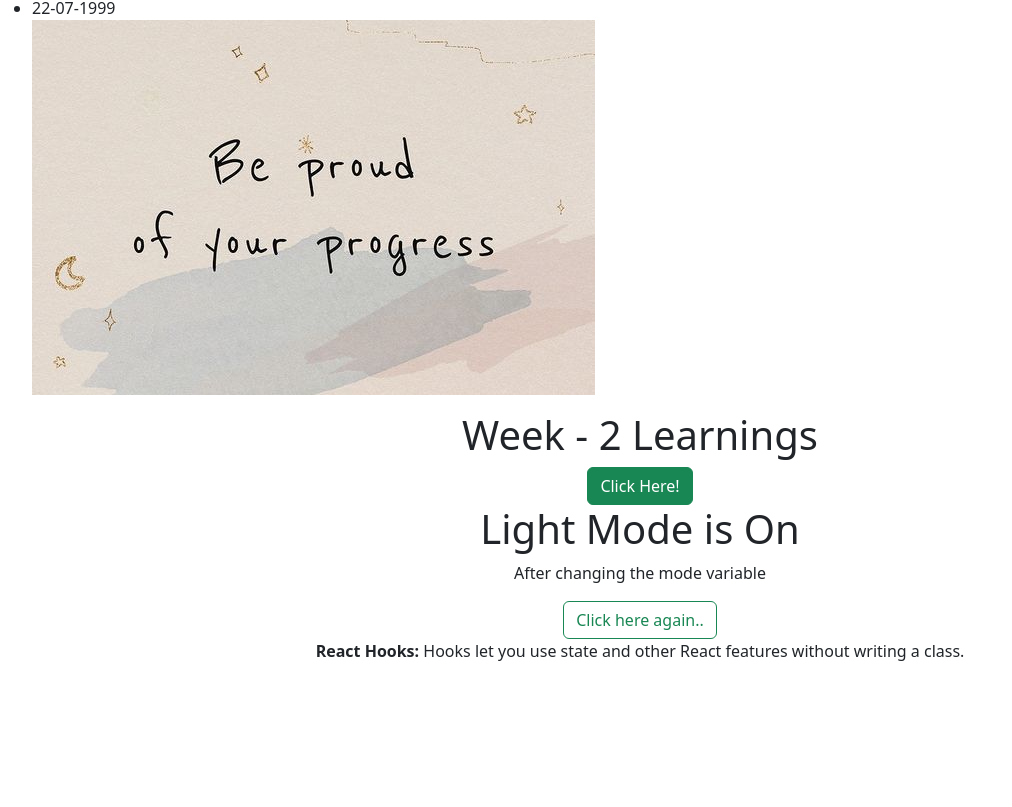
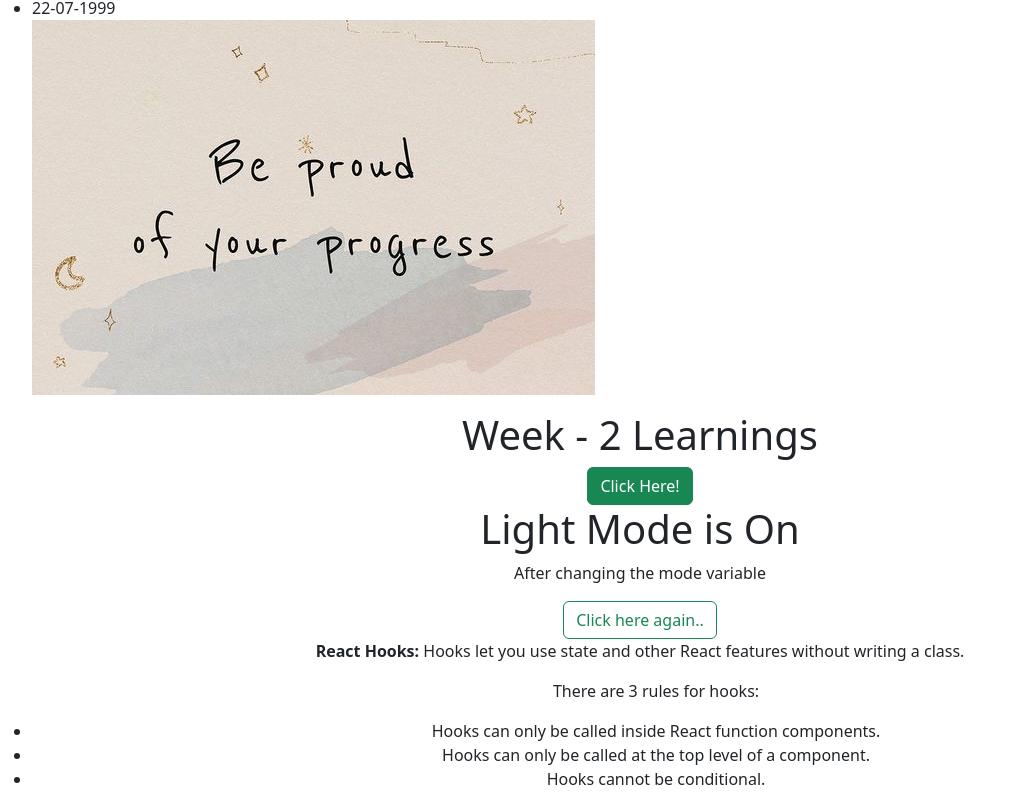
Before and after one commit to Tanushree227/starting_app, a React (Create React App) app: page / in a window 1280 px wide. Shown: the part 188-995 px from the top of the page, without its empty margins (0-1012 px from the left). Before the commit the page ends 867 px from the top, so only its background shows below. Built offline with nearby package versions, Linux system fonts and the light colour scheme.

Commit message:
Hooks rules

```diff
--- a/src/components/Week2.js
+++ b/src/components/Week2.js
@@ -43,6 +43,12 @@ export default function Week2() {
           Click here again..
         </button>
         <p><strong>React Hooks: </strong>Hooks let you use state and other React features without writing a class.</p>
+        <ul>
+          <p>There are 3 rules for hooks:</p>
+          <li>Hooks can only be called inside React function components.</li>
+          <li>Hooks can only be called at the top level of a component.</li>
+          <li>Hooks cannot be conditional.</li>
+        </ul>
       </div>
       <Parent />
     </div>
```
